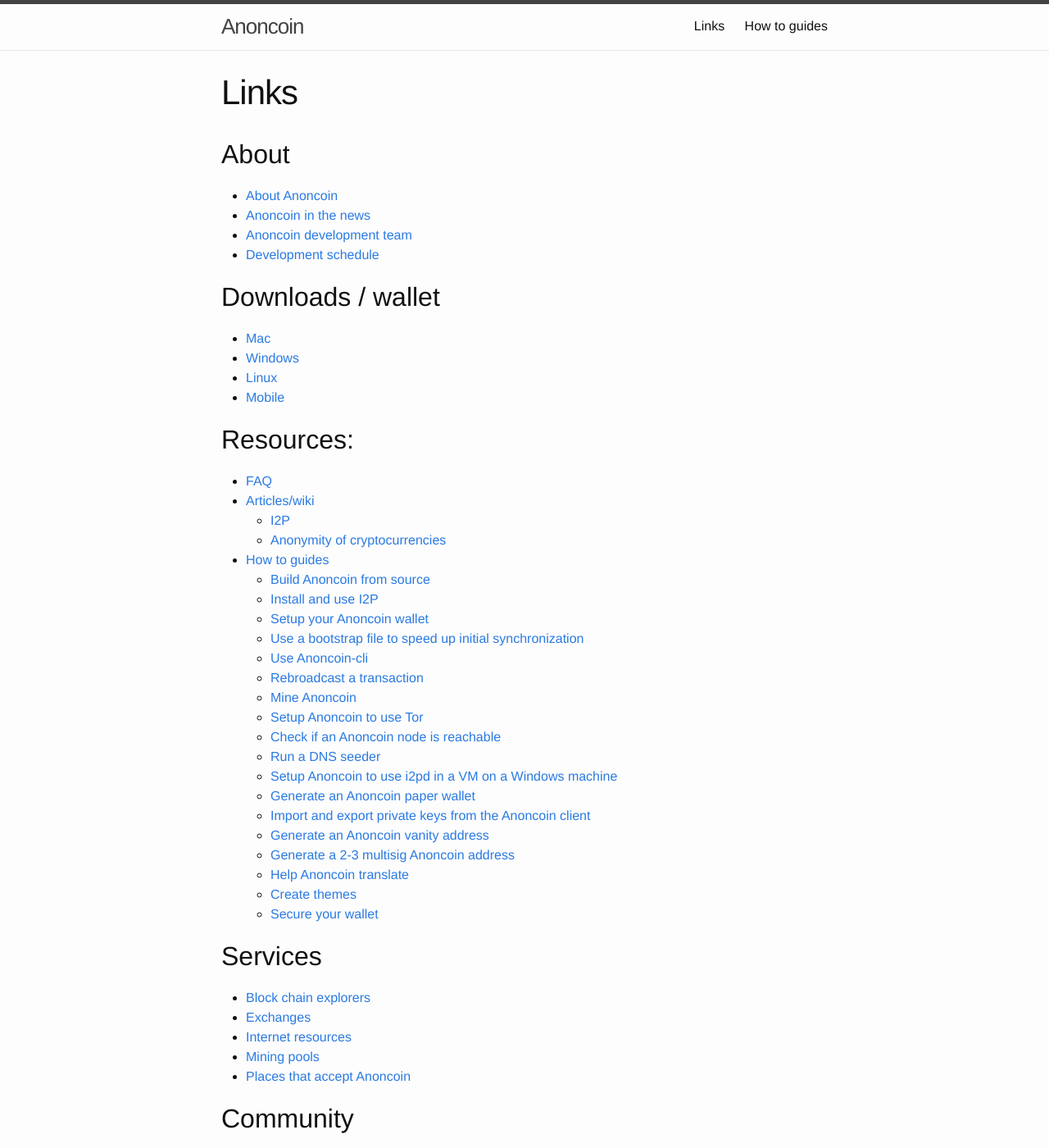
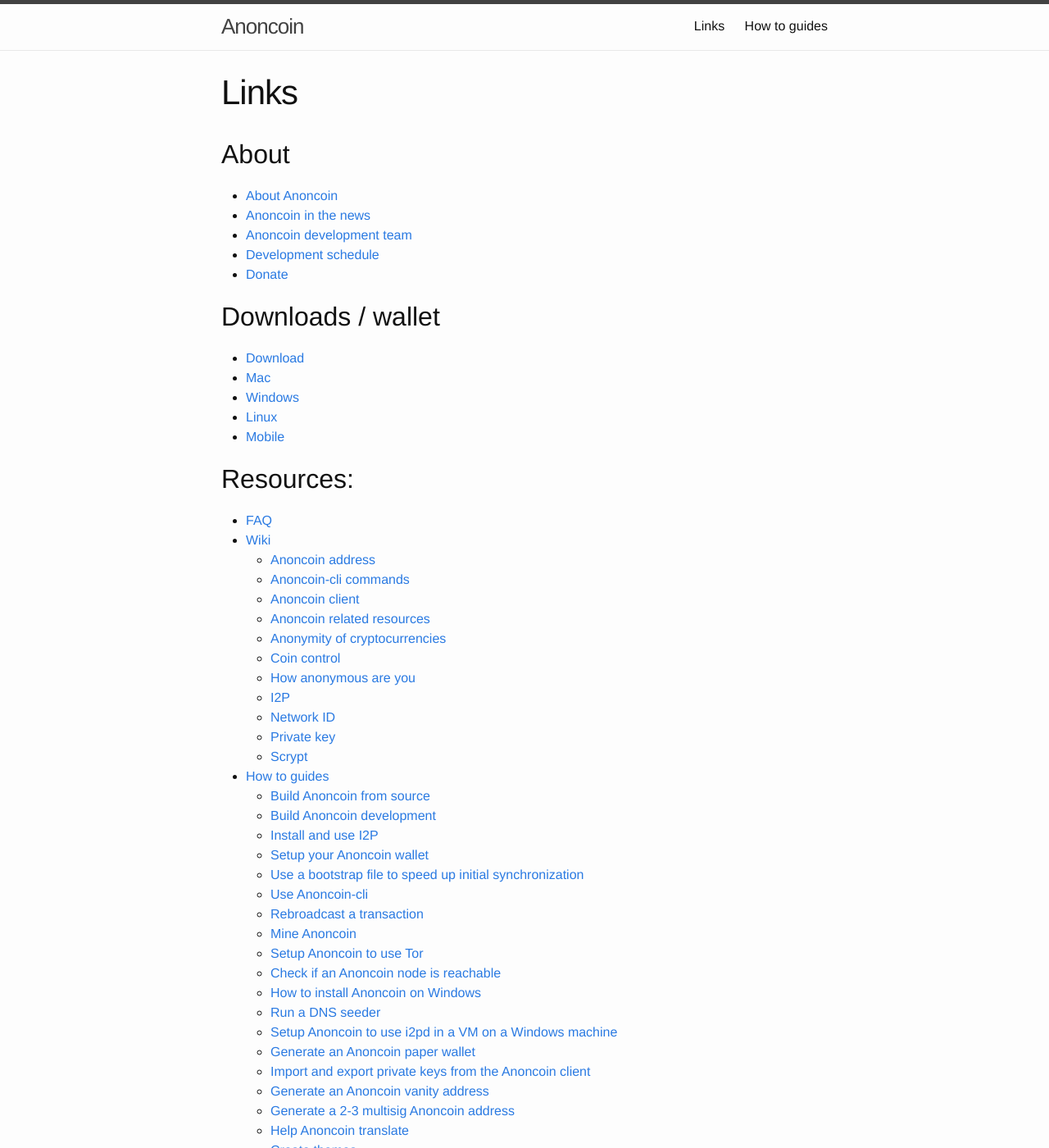
Before and after one commit to Anoncoin/anoncoin-website, a Jekyll site: the page built from links.md, in a window 1280 px wide and 1400 px high. Shown: the whole window at 82% size. Built offline with Jekyll 4.4.1, drawn with Linux system fonts in a browser that asks for light colours; some of the changed text lies outside the part shown.

Commit message:
Organize all articles on links page

```diff
--- a/links.md
+++ b/links.md
@@ -9,23 +9,35 @@ permalink: /links/
 *   [Anoncoin in the news](/Anoncoin_in_the_news "Anoncoin in the news")
 *   [Anoncoin development team](/Anoncoin_development_team "Anoncoin development team")
 *   [Development schedule](/Development_schedule "Development schedule")
+*   [Donate](/Donate "Donate")
 
 
 
 ## Downloads / wallet
-*   [Mac](/About_Anoncoin "A")
-*   [Windows](/Anoncoin_and_Zerocoin_in_the_news "B")
-*   [Linux](/Anoncoin_development_team "C")
-*   [Mobile](/Anonymity_of_cryptocurrencies "D")
+* [Download](/Download "Download")
+* [Mac](/About_Anoncoin "A")
+* [Windows](/Anoncoin_and_Zerocoin_in_the_news "B")
+* [Linux](/Anoncoin_development_team "C")
+* [Mobile](/Anonymity_of_cryptocurrencies "D")
 
 
 ## Resources:
 * [FAQ](/FAQ "FAQ")
-* [Articles/wiki](/h "Articles")
+* [Wiki](/h "Articles")
+    * [Anoncoin address](/Anoncoin_address/ "Anoncoin address")
+    * [Anoncoin-cli commands](/Anoncoin-cli_commands/ "Anoncoin-cli commands")
+    * [Anoncoin client](/Anoncoin_client/ "Anoncoin client")
+    * [Anoncoin related resources](/Internet_resources/ "Internet resources")
+    * [Anonymity of cryptocurrencies](/Anonymity_of_cryptocurrencies "Anonymity of cryptocurrencies")
+    * [Coin control](/Coin_control/ "Coin control")
+    * [How anonymous are you](/How_anonymous_are_you/ "How anonymous are you")
     * [I2P](/I2P "I2P")
-    * [Anonymity of cryptocurrencies](/Anonymity_of_cryptocurrencies "Anonymity of cryptocurrencies")
+    * [Network ID](/Network_ID/ "Network id")
+    * [Private key](/Private_key/ "Private key")
+    * [Scrypt](/Scrypt/ "Scrypt")
 * [How to guides](/how_to_guides/ "How to guides")
     * [Build Anoncoin from source](/How_to_build_Anoncoin_from_source "How to build Anoncoin")
+    * [Build Anoncoin development](/How_to_build_Anoncoin_develop/ "Build Anoncoin development")
     * [Install and use I2P](/How_to_install_and_use_I2P "How to install and use I2P")
     * [Setup your Anoncoin wallet](/How_to_setup_your_Anoncoin_wallet "How to setup your Anoncoin wallet")
     * [Use a bootstrap file to speed up initial synchronization](/How_to_use_a_bootstrap_file_to_speed_up_initial_synchronization "How to use a bootstrap file to speed up initial synchronization")
@@ -34,6 +46,7 @@ permalink: /links/
     * [Mine Anoncoin](/How_to_mine_Anoncoin "How to mine Anoncoin")
     * [Setup Anoncoin to use Tor](/How_to_setup_Anoncoin_to_use_Tor "How to setup Anoncoin to use Tor")
     * [Check if an Anoncoin node is reachable](/How_to_check_if_an_Anoncoin_node_is_reachable "How to check if an Anoncoin node is reachable")
+    * [How to install Anoncoin on Windows](/How_to_install_Anoncoin/ "How to install Anoncoin on Windows")
     * [Run a DNS seeder](/How_to_run_a_DNS_seeder "How to run a DNS seeder")
     * [Setup Anoncoin to use i2pd in a VM on a Windows machine](/How_to_setup_Anoncoin_to_use_i2pd_in_a_VM_on_a_Windows_machine "How to setup Anoncoin to use i2pd in a VM on a Windows machine")
     * [Generate an Anoncoin paper wallet](/How_to_generate_an_Anoncoin_paper_wallet "How to generate an Anoncoin paper wallet")
@@ -65,3 +78,7 @@ permalink: /links/
 *   [Zero-knowledge proof](/Zero-knowledge_proof "Zero-knowledge proof")
 *   [Zerocoin](/Zerocoin "Zerocoin")
 *   [GroundRod_PID](/GroundRod_PID "GroundRod PID")
+*   [GroundRod_PID main ver1](/GroundRod_PID_main_ver1/ "GroundRod PID 1")
+*   [GroundRod_PID mian ver2](/GroundRod_PID_main_ver2/ "GroundRod PID 2")
+*   [Anci2pd_batch](/Anci2pd_batch/ )
+*   [/How_to_install_UFO_client_to_generate_RSA_UFOs/](/How_to_install_UFO_client_to_generate_RSA_UFOs/ )
```
Also changed, not shown: wiki/How_to_install_Anoncoin.md (+1 -1 lines).
